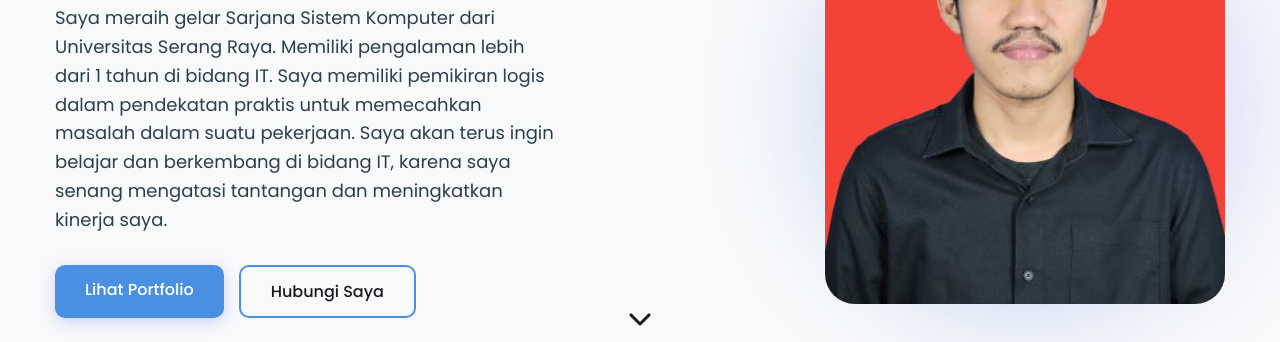
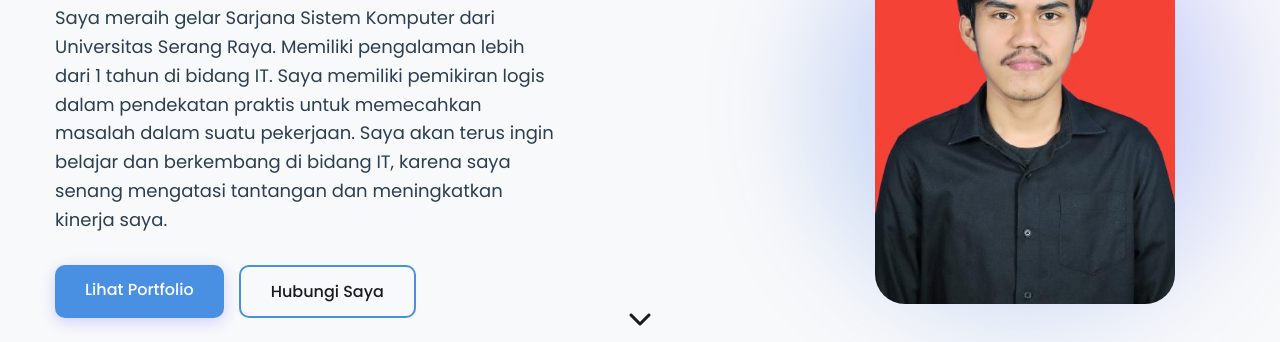
Before and after one commit to faqihnbd/faqihnbd.github.io, a plain HTML site: page index.html in a window 1280 px wide. Shown: the part 320-662 px from the top of the page. Drawn offline with nearby package versions, Linux system fonts and the light colour scheme.

Commit message:
Update konten

```diff
--- a/index.html
+++ b/index.html
@@ -93,7 +93,7 @@
             </div>
           </div>
           <div class="hero-image">
-            <img src="img/Foto Faqih.jpeg" alt="Profile Image" />
+            <img src="img/Foto Faqih.jpeg" alt="Profile Image" class="foto-faqih-3-4" />
             <div class="hero-shape"></div>
           </div>
         </div>
```
